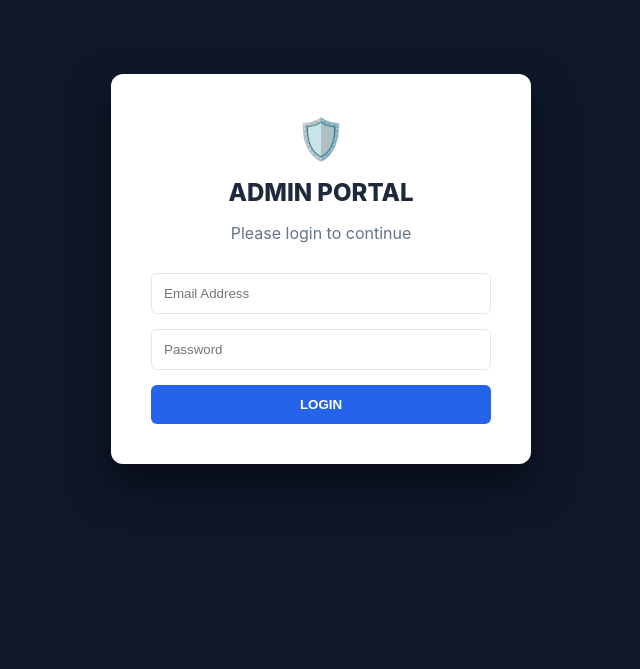
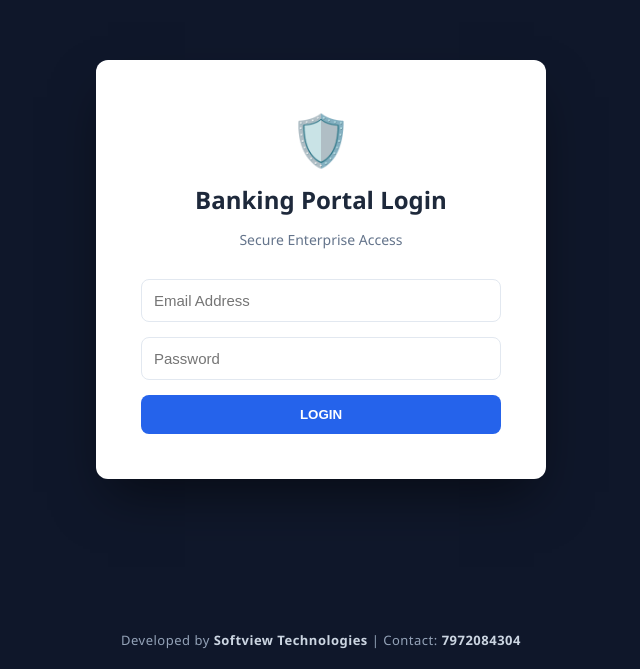
Before and after one commit to shreetare2020/softview-dashboard, a React (Create React App) app: page / in a window 1280 px wide. Shown: the part 131-800 px from the top of the page, without its empty margins (319-959 px from the left). Built offline with nearby package versions, Linux system fonts and the light colour scheme; no server answers.

Commit message:
Login heading and footer contact added

```diff
--- a/src/App.css
+++ b/src/App.css
@@ -1,38 +1,64 @@
-/* Security Gate / Loader */
-.security-gate {
-  height: 100vh; background: #1a2a44; display: flex;
-  flex-direction: column; justify-content: center; align-items: center;
-  color: white; font-family: sans-serif;
+.login-screen {
+  background-color: #0f172a; /* Deep Navy Blue */
+  height: 100vh;
+  display: flex;
+  flex-direction: column;
+  justify-content: center;
+  align-items: center;
+  font-family: 'Segoe UI', Tahoma, Geneva, Verdana, sans-serif;
 }
 
-/* Professional Login Overlay */
-.login-overlay {
-  background: #0f172a; height: 100vh; display: flex;
-  justify-content: center; align-items: center;
+.login-card {
+  background: #ffffff;
+  padding: 45px;
+  border-radius: 12px;
+  width: 360px;
+  box-shadow: 0 25px 50px -12px rgba(0, 0, 0, 0.5);
+  text-align: center;
 }
 
-.login-box {
-  background: white; padding: 40px; border-radius: 12px; width: 340px;
-  text-align: center; box-shadow: 0 20px 40px rgba(0,0,0,0.5);
+.shield-icon { font-size: 50px; margin-bottom: 10px; }
+
+.login-card h2 {
+  color: #1e293b;
+  margin: 0;
+  font-size: 24px;
+  font-weight: 700;
 }
 
-.login-box .icon { font-size: 40px; margin-bottom: 15px; }
-.login-box h2 { color: #1e293b; margin: 0; font-weight: 800; }
-.login-box p { color: #64748b; margin-bottom: 30px; }
+.login-card p { color: #64748b; font-size: 14px; margin-bottom: 30px; }
 
-.login-box input {
-  width: 100%; padding: 12px; margin-bottom: 15px; border: 1px solid #e2e8f0;
-  border-radius: 6px; box-sizing: border-box;
+.login-card input {
+  width: 100%;
+  padding: 12px;
+  margin-bottom: 15px;
+  border: 1px solid #e2e8f0;
+  border-radius: 8px;
+  box-sizing: border-box;
+  font-size: 15px;
 }
 
-.login-box button {
-  width: 100%; padding: 12px; background: #2563eb; color: white;
-  border: none; border-radius: 6px; font-weight: bold; cursor: pointer;
+.login-card button {
+  width: 100%;
+  padding: 12px;
+  background: #2563eb; /* Professional Blue */
+  color: white;
+  border: none;
+  border-radius: 8px;
+  font-weight: 600;
+  cursor: pointer;
+  transition: 0.3s;
 }
 
-/* Dashboard Sidebar */
-.sidebar-pro {
-  width: 260px; background: #1e293b; color: white; height: 100vh; padding: 25px;
+.login-card button:hover { background: #1d4ed8; }
+
+/* Sabse niche wala footer */
+.footer-credit {
+  position: absolute;
+  bottom: 20px;
+  color: #94a3b8;
+  font-size: 13px;
+  letter-spacing: 0.5px;
 }
-.menu-item { padding: 12px; border-radius: 8px; cursor: pointer; margin-bottom: 5px; }
-.menu-item.active { background: #3b82f6; }
+
+.footer-credit strong { color: #cbd5e1; }
--- a/src/App.js
+++ b/src/App.js
@@ -1,26 +1,19 @@
 import React, { useEffect, useState } from "react";
 import "./App.css";
-import { auth, db } from "./firebase";
-import { onAuthStateChanged, signOut, signInWithEmailAndPassword } from "firebase/auth";
-import { collection, onSnapshot } from "firebase/firestore";
+import { auth } from "./firebase";
+import { onAuthStateChanged, signInWithEmailAndPassword, signOut } from "firebase/auth";
 
 export default function App() {
   const [user, setUser] = useState(null);
-  const [loading, setLoading] = useState(true); // Refresh check logic
+  const [loading, setLoading] = useState(true);
   const [email, setEmail] = useState("");
   const [pass, setPass] = useState("");
-  const [activePage, setActivePage] = useState("Dashboard");
 
   useEffect(() => {
-    // Ye function refresh hone par sabse pehle chalta hai
+    // Refresh hone par session check karega
     const unsub = onAuthStateChanged(auth, (u) => {
-      if (u) {
-        setUser(u);
-      } else {
-        setUser(null);
-        // Agar refresh par session nahi mila, toh user null ho jayega
-      }
-      setLoading(false); // Check khatam, ab UI dikhao
+      setUser(u);
+      setLoading(false);
     });
     return () => unsub();
   }, []);
@@ -30,60 +23,40 @@ export default function App() {
     try {
       await signInWithEmailAndPassword(auth, email, pass);
     } catch (err) {
-      alert("Unauthorized Access! Sahi details bhariye.");
+      alert("Unauthorized Access! Please check credentials.");
     }
   };
 
-  // 1. Refresh hone par sabse pehle ye dikhega (Security Gate)
-  if (loading) {
+  if (loading) return <div className="loader">Verifying Portal Security...</div>;
+
+  if (!user) {
     return (
-      <div className="security-gate">
-        <div className="spinner"></div>
-        <p>Verifying Secure Connection...</p>
+      <div className="login-screen">
+        <div className="login-card">
+          <div className="shield-icon">🛡️</div>
+          <h2>Banking Portal Login</h2>
+          <p>Secure Enterprise Access</p>
+          <form onSubmit={handleLogin}>
+            <input type="email" placeholder="Email Address" required onChange={(e) => setEmail(e.target.value)} />
+            <input type="password" placeholder="Password" required onChange={(e) => setPass(e.target.value)} />
+            <button type="submit">LOGIN</button>
+          </form>
+        </div>
+        {/* Page ke sabse niche ye credit line rahegi */}
+        <div className="footer-credit">
+          Developed by <strong>Softview Technologies</strong> | Contact: <strong>7972084304</strong>
+        </div>
       </div>
     );
   }
 
-  // 2. Agar login nahi hai, toh sirf Login Screen (Back/Refresh block)
-  if (!user) {
-    return (
-      <div className="login-overlay">
-        <form className="login-box" onSubmit={handleLogin}>
-          <div className="icon">🛡️</div>
-          <h2>ADMIN PORTAL</h2>
-          <p>Please login to continue</p>
-          <input type="email" placeholder="Email Address" required onChange={(e) => setEmail(e.target.value)} />
-          <input type="password" placeholder="Password" required onChange={(e) => setPass(e.target.value)} />
-          <button type="submit">LOGIN</button>
-        </form>
-      </div>
-    );
-  }
-
-  // 3. Authenticated Dashboard
   return (
-    <div className="dashboard-wrapper">
-      <div className="sidebar-pro">
-        <h2 className="brand-name">SOFTVIEW</h2>
-        <div className={`menu-item ${activePage === "Dashboard" ? "active" : ""}`} onClick={() => setActivePage("Dashboard")}>📊 Dashboard</div>
-        <div className={`menu-item ${activePage === "Firm Master" ? "active" : ""}`} onClick={() => setActivePage("Firm Master")}>🏢 Firm Master</div>
-        <div className="logout-zone">
-          <button onClick={() => signOut(auth)}>LOGOUT</button>
-        </div>
-      </div>
-
-      <div className="main-stage">
-        <div className="top-bar">
-          <h3>{activePage}</h3>
-          <span className="user-mail">{user.email}</span>
-        </div>
-        <div className="page-content">
-          <div className="card">
-            <h4>Welcome to Professional Dashboard</h4>
-            <p>System is secured with real-time session tracking.</p>
-          </div>
-        </div>
-      </div>
+    <div className="dashboard-container">
+       <nav>
+         <h3>Banking Dashboard</h3>
+         <button onClick={() => signOut(auth)}>Logout</button>
+       </nav>
+       <div style={{padding: '20px'}}>Dashboard Active</div>
     </div>
   );
 }
```
